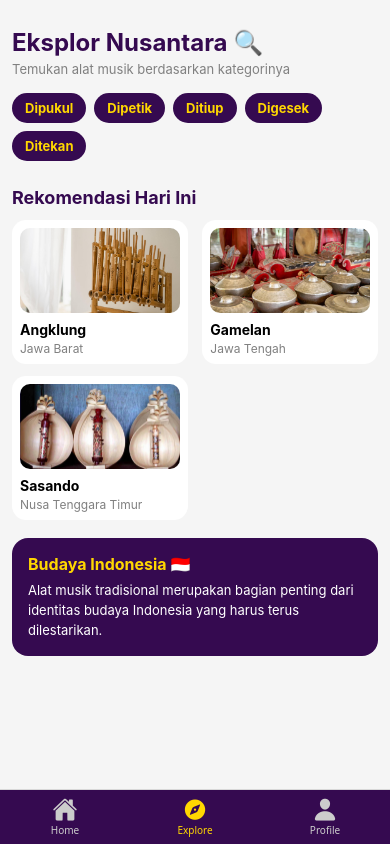
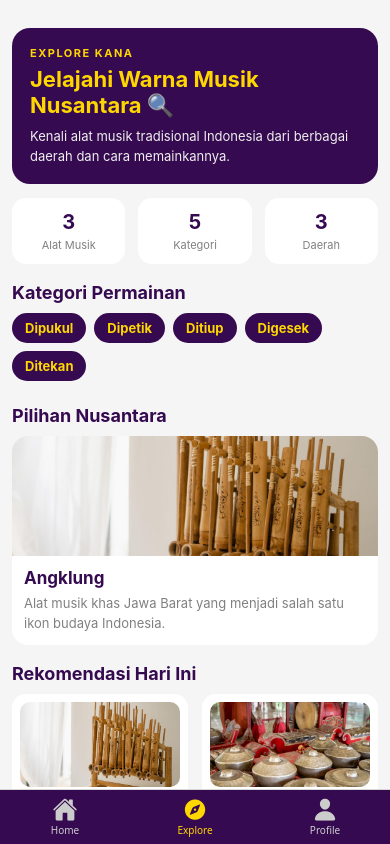
Before and after one commit to Christobell/KANA, a React Native app: screen /Explore in a window 390 px wide. Built offline with nearby package versions, Linux system fonts and the light colour scheme.

Commit message:
Update beberapa kodingan di katalog

```diff
--- a/src/components/HeaderCard.jsx
+++ b/src/components/HeaderCard.jsx
@@ -1,15 +1,41 @@
-import React from "react";
-import { View, Text, TextInput, StyleSheet } from "react-native";
-
-/*
-  HeaderCard
-  Fungsi: menampilkan header utama aplikasi
-*/
+import React, { useRef, useCallback } from "react";
+import { Text, TextInput, StyleSheet, Animated } from "react-native";
+import { useFocusEffect } from "@react-navigation/native";
 
 const HeaderCard = ({ searchText, setSearchText }) => {
+  const slideAnim = useRef(new Animated.Value(-30)).current;
+  const fadeAnim = useRef(new Animated.Value(0)).current;
+
+  useFocusEffect(
+    useCallback(() => {
+      slideAnim.setValue(-30);
+      fadeAnim.setValue(0);
+
+      Animated.parallel([
+        Animated.timing(slideAnim, {
+          toValue: 0,
+          duration: 700,
+          useNativeDriver: true
+        }),
+        Animated.timing(fadeAnim, {
+          toValue: 1,
+          duration: 700,
+          useNativeDriver: true
+        })
+      ]).start();
+    }, [])
+  );
+
   return (
-    <View style={styles.header}>
-
+    <Animated.View
+      style={[
+        styles.header,
+        {
+          opacity: fadeAnim,
+          transform: [{ translateY: slideAnim }]
+        }
+      ]}
+    >
       <Text style={styles.title}>KANA 🎶</Text>
 
       <Text style={styles.subtitle}>
@@ -23,8 +49,7 @@ const HeaderCard = ({ searchText, setSearchText }) => {
         value={searchText}
         onChangeText={setSearchText}
       />
-
-    </View>
+    </Animated.View>
   );
 };
 
--- a/src/components/InstrumentCard.jsx
+++ b/src/components/InstrumentCard.jsx
@@ -1,35 +1,61 @@
-import React from "react";
+import React, { useRef } from "react";
 import {
   View,
   Text,
   Image,
   StyleSheet,
-  TouchableOpacity
+  TouchableOpacity,
+  Animated
 } from "react-native";
 
 /*
   InstrumentCard
   Fungsi:
   - Menampilkan card alat musik
-  - Mengirim data alat musik ke halaman Detail saat card ditekan
+  - Menerapkan animasi scale saat card ditekan
+  - Mengirim data alat musik ke DetailScreen
 */
 
 const InstrumentCard = ({ item, navigation }) => {
+  const scaleAnim = useRef(new Animated.Value(1)).current;
+
+  const handlePressIn = () => {
+    Animated.spring(scaleAnim, {
+      toValue: 0.96,
+      useNativeDriver: true
+    }).start();
+  };
+
+  const handlePressOut = () => {
+    Animated.spring(scaleAnim, {
+      toValue: 1,
+      friction: 3,
+      useNativeDriver: true
+    }).start();
+  };
+
   return (
     <TouchableOpacity
-      activeOpacity={0.8}
+      activeOpacity={0.9}
       onPress={() => navigation.navigate("Detail", { item })}
+      onPressIn={handlePressIn}
+      onPressOut={handlePressOut}
     >
-      <View style={styles.card}>
-
+      <Animated.View
+        style={[
+          styles.card,
+          {
+            transform: [{ scale: scaleAnim }]
+          }
+        ]}
+      >
         <Image source={item.image} style={styles.image} />
 
         <View style={styles.info}>
           <Text style={styles.name}>{item.name}</Text>
           <Text style={styles.origin}>{item.origin}</Text>
         </View>
-
-      </View>
+      </Animated.View>
     </TouchableOpacity>
   );
 };
--- a/src/screens/ExploreScreen.jsx
+++ b/src/screens/ExploreScreen.jsx
@@ -1,11 +1,13 @@
-import React from "react";
+import React, { useRef, useCallback } from "react";
 import {
   View,
   Text,
   ScrollView,
   StyleSheet,
-  Image
+  Image,
+  Animated
 } from "react-native";
+import { useFocusEffect } from "@react-navigation/native";
 
 import CategoryBadge from "../components/CategoryBadge";
 import { instruments } from "../data/instruments";
@@ -13,88 +15,129 @@ import { instruments } from "../data/instruments";
 /*
   ExploreScreen
   Fungsi:
-  - Menampilkan eksplorasi alat musik nusantara
+  - Menampilkan halaman eksplorasi alat musik nusantara
+  - Menerapkan animasi fade dan slide up saat screen dibuka
 */
 
 const ExploreScreen = () => {
+  const fadeAnim = useRef(new Animated.Value(0)).current;
+  const slideAnim = useRef(new Animated.Value(25)).current;
 
-  const categories = [
-    "Dipukul",
-    "Dipetik",
-    "Ditiup",
-    "Digesek",
-    "Ditekan"
-  ];
+  const categories = ["Dipukul", "Dipetik", "Ditiup", "Digesek", "Ditekan"];
+
+  useFocusEffect(
+    useCallback(() => {
+      fadeAnim.setValue(0);
+      slideAnim.setValue(25);
+
+      Animated.parallel([
+        Animated.timing(fadeAnim, {
+          toValue: 1,
+          duration: 650,
+          useNativeDriver: true
+        }),
+        Animated.timing(slideAnim, {
+          toValue: 0,
+          duration: 650,
+          useNativeDriver: true
+        })
+      ]).start();
+    }, [])
+  );
 
   return (
     <ScrollView
       style={styles.container}
       showsVerticalScrollIndicator={false}
     >
+      <Animated.View
+        style={{
+          opacity: fadeAnim,
+          transform: [{ translateY: slideAnim }]
+        }}
+      >
+        <View style={styles.heroBox}>
+          <Text style={styles.heroLabel}>EXPLORE KANA</Text>
 
-      {/* Header */}
-      <View style={styles.header}>
           <Text style={styles.title}>
-          Eksplor Nusantara 🔍
+            Jelajahi Warna Musik Nusantara 🔍
           </Text>
 
           <Text style={styles.subtitle}>
-          Temukan alat musik berdasarkan kategorinya
+            Kenali alat musik tradisional Indonesia dari berbagai daerah
+            dan cara memainkannya.
           </Text>
         </View>
 
-      {/* Badge kategori */}
+        <View style={styles.statsRow}>
+          <View style={styles.statBox}>
+            <Text style={styles.statNumber}>3</Text>
+            <Text style={styles.statLabel}>Alat Musik</Text>
+          </View>
+
+          <View style={styles.statBox}>
+            <Text style={styles.statNumber}>5</Text>
+            <Text style={styles.statLabel}>Kategori</Text>
+          </View>
+
+          <View style={styles.statBox}>
+            <Text style={styles.statNumber}>3</Text>
+            <Text style={styles.statLabel}>Daerah</Text>
+          </View>
+        </View>
+
+        <Text style={styles.sectionTitle}>Kategori Permainan</Text>
+
         <View style={styles.badgeContainer}>
           {categories.map((item, index) => (
             <CategoryBadge key={index} title={item} />
           ))}
         </View>
 
-      {/* Grid alat musik */}
-      <Text style={styles.sectionTitle}>
-        Rekomendasi Hari Ini
+        <Text style={styles.sectionTitle}>Pilihan Nusantara</Text>
+
+        <View style={styles.featureCard}>
+          <Image source={instruments[0].image} style={styles.featureImage} />
+
+          <View style={styles.featureInfo}>
+            <Text style={styles.featureName}>{instruments[0].name}</Text>
+
+            <Text style={styles.featureText}>
+              Alat musik khas {instruments[0].origin} yang menjadi salah satu
+              ikon budaya Indonesia.
             </Text>
+          </View>
+        </View>
+
+        <Text style={styles.sectionTitle}>Rekomendasi Hari Ini</Text>
 
         <View style={styles.grid}>
           {instruments.map((item) => (
             <View key={item.id} style={styles.gridCard}>
+              <Image source={item.image} style={styles.gridImage} />
 
-            <Image
-              source={item.image}
-              style={styles.gridImage}
-            />
-
-            <Text style={styles.name}>
-              {item.name}
-            </Text>
-
-            <Text style={styles.origin}>
-              {item.origin}
-            </Text>
-
+              <Text style={styles.name}>{item.name}</Text>
+              <Text style={styles.origin}>{item.origin}</Text>
+              <Text style={styles.category}>{item.category}</Text>
             </View>
           ))}
         </View>
 
-      {/* Box budaya */}
         <View style={styles.cultureBox}>
-        <Text style={styles.cultureTitle}>
-          Budaya Indonesia 🇮🇩
-        </Text>
+          <Text style={styles.cultureTitle}>Catatan Budaya 🇮🇩</Text>
 
           <Text style={styles.cultureText}>
-          Alat musik tradisional merupakan bagian penting
-          dari identitas budaya Indonesia yang harus terus
-          dilestarikan.
+            Setiap alat musik tradisional memiliki cerita, fungsi, dan nilai
+            budaya yang berbeda. Melalui KANA, pengguna dapat mengenal kekayaan
+            seni musik nusantara secara lebih mudah dan menarik.
           </Text>
         </View>
-
+      </Animated.View>
     </ScrollView>
   );
 };
 
 export default ExploreScreen;
-
 
 // ================= STYLE =================
 const styles = StyleSheet.create({
@@ -106,33 +149,103 @@ const styles = StyleSheet.create({
     paddingTop: 28
   },
 
-  header: {
-    marginBottom: 16
+  heroBox: {
+    backgroundColor: "#350a50",
+    padding: 18,
+    borderRadius: 18,
+    marginBottom: 14
+  },
+
+  heroLabel: {
+    color: "#FFD700",
+    fontSize: 11,
+    fontWeight: "bold",
+    letterSpacing: 1.5,
+    marginBottom: 6
   },
 
   title: {
-    fontSize: 24,
+    fontSize: 22,
+    fontWeight: "bold",
+    color: "#FFD700"
+  },
+
+  subtitle: {
+    color: "#eee",
+    marginTop: 8,
+    fontSize: 13,
+    lineHeight: 20
+  },
+
+  statsRow: {
+    flexDirection: "row",
+    justifyContent: "space-between",
+    marginBottom: 18
+  },
+
+  statBox: {
+    width: "31%",
+    backgroundColor: "#fff",
+    padding: 12,
+    borderRadius: 14,
+    alignItems: "center",
+    elevation: 2
+  },
+
+  statNumber: {
+    fontSize: 20,
     fontWeight: "bold",
     color: "#350a50"
   },
 
-  subtitle: {
+  statLabel: {
+    fontSize: 11,
     color: "gray",
-    marginTop: 4,
-    fontSize: 13
+    marginTop: 4
+  },
+
+  sectionTitle: {
+    fontSize: 18,
+    fontWeight: "bold",
+    marginBottom: 10,
+    color: "#350a50"
   },
 
   badgeContainer: {
     flexDirection: "row",
     flexWrap: "wrap",
-    marginBottom: 18
+    marginBottom: 16
   },
 
-  sectionTitle: {
-    fontSize: 18,
+  featureCard: {
+    backgroundColor: "#fff",
+    borderRadius: 16,
+    marginBottom: 18,
+    elevation: 3,
+    overflow: "hidden"
+  },
+
+  featureImage: {
+    width: "100%",
+    height: 120,
+    resizeMode: "cover"
+  },
+
+  featureInfo: {
+    padding: 12
+  },
+
+  featureName: {
+    fontSize: 17,
     fontWeight: "bold",
-    marginBottom: 12,
-    color: "#350a50"
+    color: "#350a50",
+    marginBottom: 5
+  },
+
+  featureText: {
+    color: "gray",
+    fontSize: 13,
+    lineHeight: 20
   },
 
   grid: {
@@ -160,13 +273,26 @@ const styles = StyleSheet.create({
 
   name: {
     fontWeight: "bold",
-    fontSize: 14
+    fontSize: 14,
+    color: "#222"
   },
 
   origin: {
     color: "gray",
     marginTop: 3,
     fontSize: 12
+  },
+
+  category: {
+    alignSelf: "flex-start",
+    backgroundColor: "#350a50",
+    color: "#FFD700",
+    fontSize: 11,
+    fontWeight: "bold",
+    paddingHorizontal: 8,
+    paddingVertical: 4,
+    borderRadius: 10,
+    marginTop: 8
   },
 
   cultureBox: {
```
Lines whose indentation alone changed are shown as unchanged.
